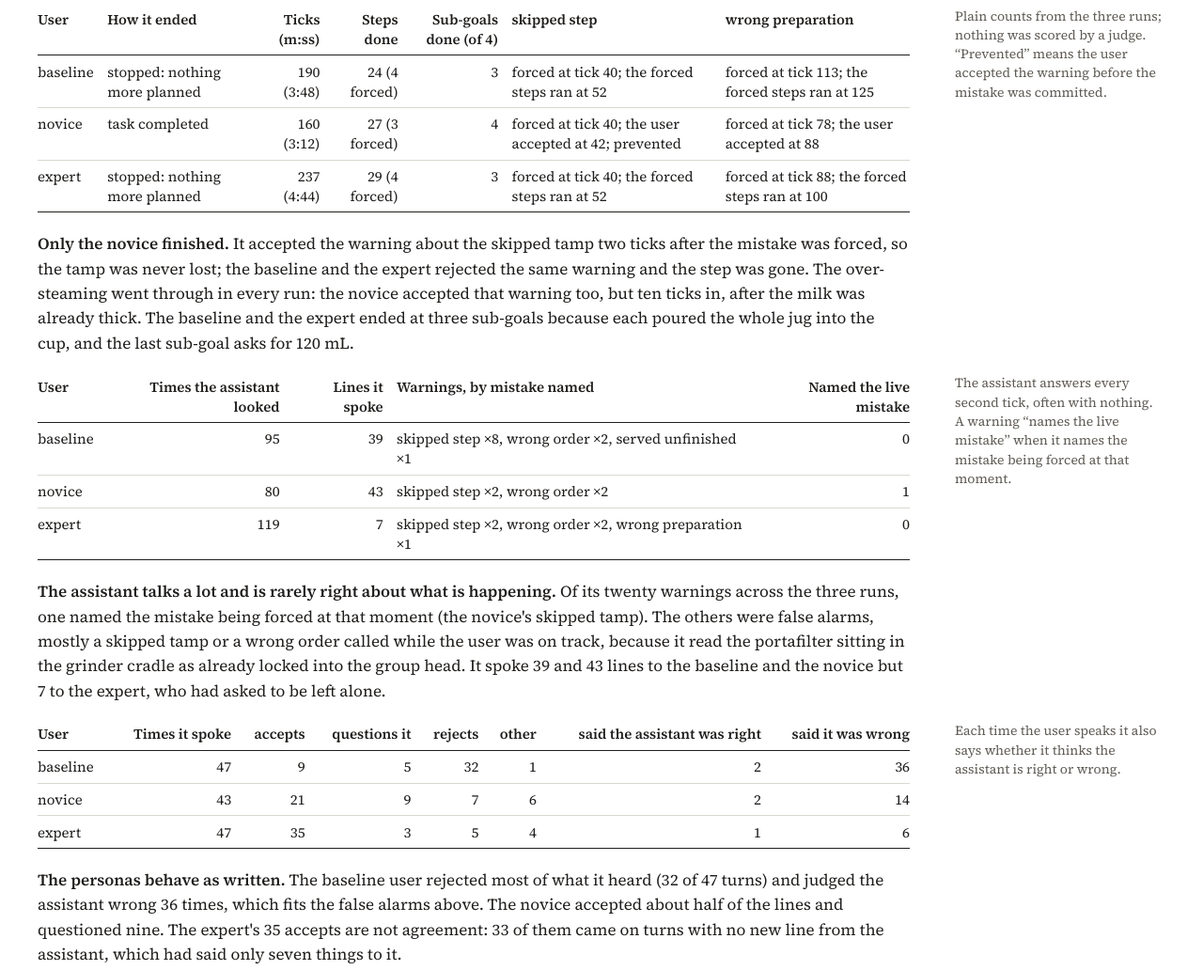
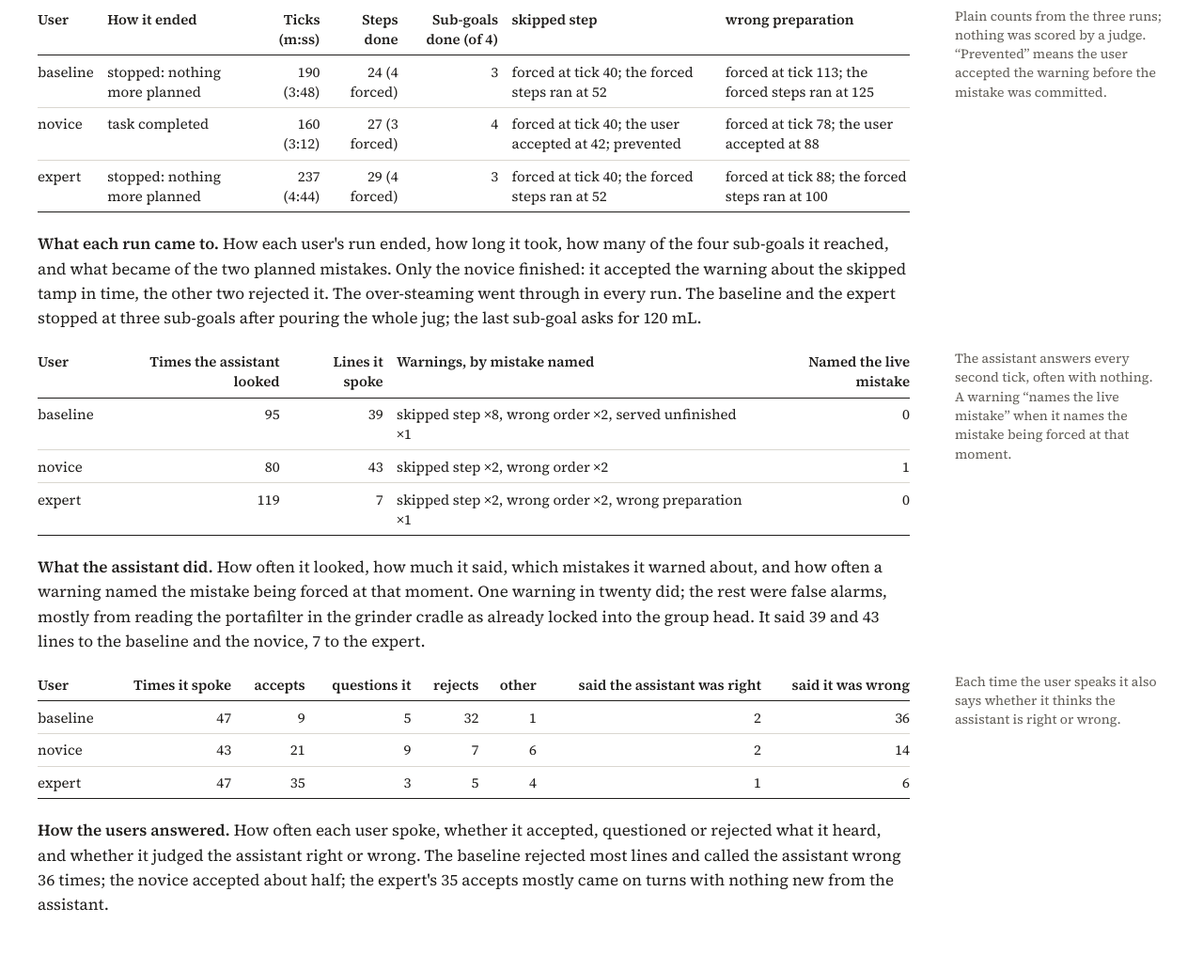
Before and after one commit to jxb1st/coffee_user_simulation, a plain HTML site: page index.html in a window 1280 px wide. Shown: the part 3004-4036 px from the top of the page at 94% size. Drawn offline with Linux system fonts and the light colour scheme.

Commit message:
Results readings: what the table is, then the result
Co-Authored-By: Claude Fable 5.1 <noreply@anthropic.com>

```diff
--- a/index.html
+++ b/index.html
@@ -818,7 +818,7 @@ wrong preparation:
         </tbody>
       </table>
     </div>
-    <p><strong>Only the novice finished.</strong> It accepted the warning about the skipped tamp two ticks after the mistake was forced, so the tamp was never lost; the baseline and the expert rejected the same warning and the step was gone. The over-steaming went through in every run: the novice accepted that warning too, but ten ticks in, after the milk was already thick. The baseline and the expert ended at three sub-goals because each poured the whole jug into the cup, and the last sub-goal asks for 120 mL.</p>
+    <p><strong>What each run came to.</strong> How each user's run ended, how long it took, how many of the four sub-goals it reached, and what became of the two planned mistakes. Only the novice finished: it accepted the warning about the skipped tamp in time, the other two rejected it. The over-steaming went through in every run. The baseline and the expert stopped at three sub-goals after pouring the whole jug; the last sub-goal asks for 120 mL.</p>
     <aside class="note">The assistant answers every second tick, often with nothing. A warning “names the live mistake” when it names the mistake being forced at that moment.</aside>
     <div class="table-wrap">
       <table class="results">
@@ -830,7 +830,7 @@ wrong preparation:
         </tbody>
       </table>
     </div>
-    <p><strong>The assistant talks a lot and is rarely right about what is happening.</strong> Of its twenty warnings across the three runs, one named the mistake being forced at that moment (the novice's skipped tamp). The others were false alarms, mostly a skipped tamp or a wrong order called while the user was on track, because it read the portafilter sitting in the grinder cradle as already locked into the group head. It spoke 39 and 43 lines to the baseline and the novice but 7 to the expert, who had asked to be left alone.</p>
+    <p><strong>What the assistant did.</strong> How often it looked, how much it said, which mistakes it warned about, and how often a warning named the mistake being forced at that moment. One warning in twenty did; the rest were false alarms, mostly from reading the portafilter in the grinder cradle as already locked into the group head. It said 39 and 43 lines to the baseline and the novice, 7 to the expert.</p>
     <aside class="note">Each time the user speaks it also says whether it thinks the assistant is right or wrong.</aside>
     <div class="table-wrap">
       <table class="results">
@@ -842,7 +842,7 @@ wrong preparation:
         </tbody>
       </table>
     </div>
-    <p><strong>The personas behave as written.</strong> The baseline user rejected most of what it heard (32 of 47 turns) and judged the assistant wrong 36 times, which fits the false alarms above. The novice accepted about half of the lines and questioned nine. The expert's 35 accepts are not agreement: 33 of them came on turns with no new line from the assistant, which had said only seven things to it.</p>
+    <p><strong>How the users answered.</strong> How often each user spoke, whether it accepted, questioned or rejected what it heard, and whether it judged the assistant right or wrong. The baseline rejected most lines and called the assistant wrong 36 times; the novice accepted about half; the expert's 35 accepts mostly came on turns with nothing new from the assistant.</p>
   </section>
 
   <section class="exp-section">
```
